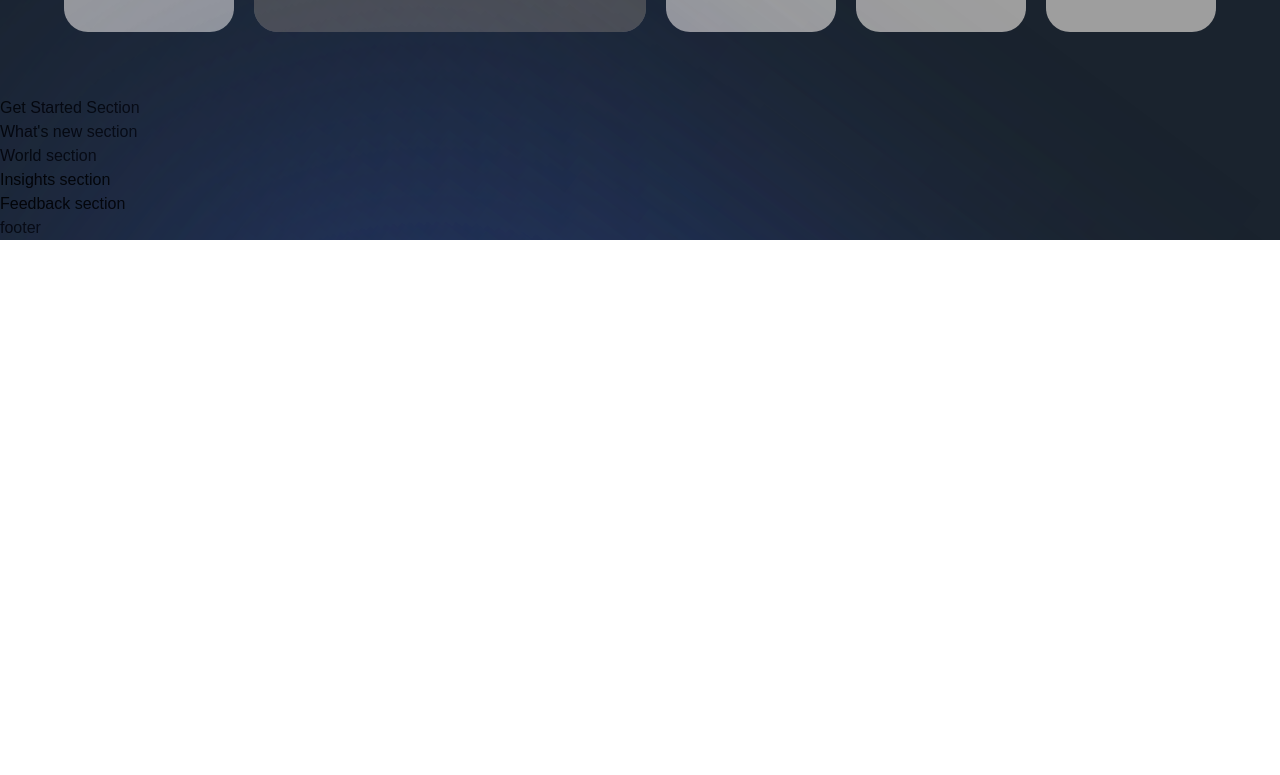
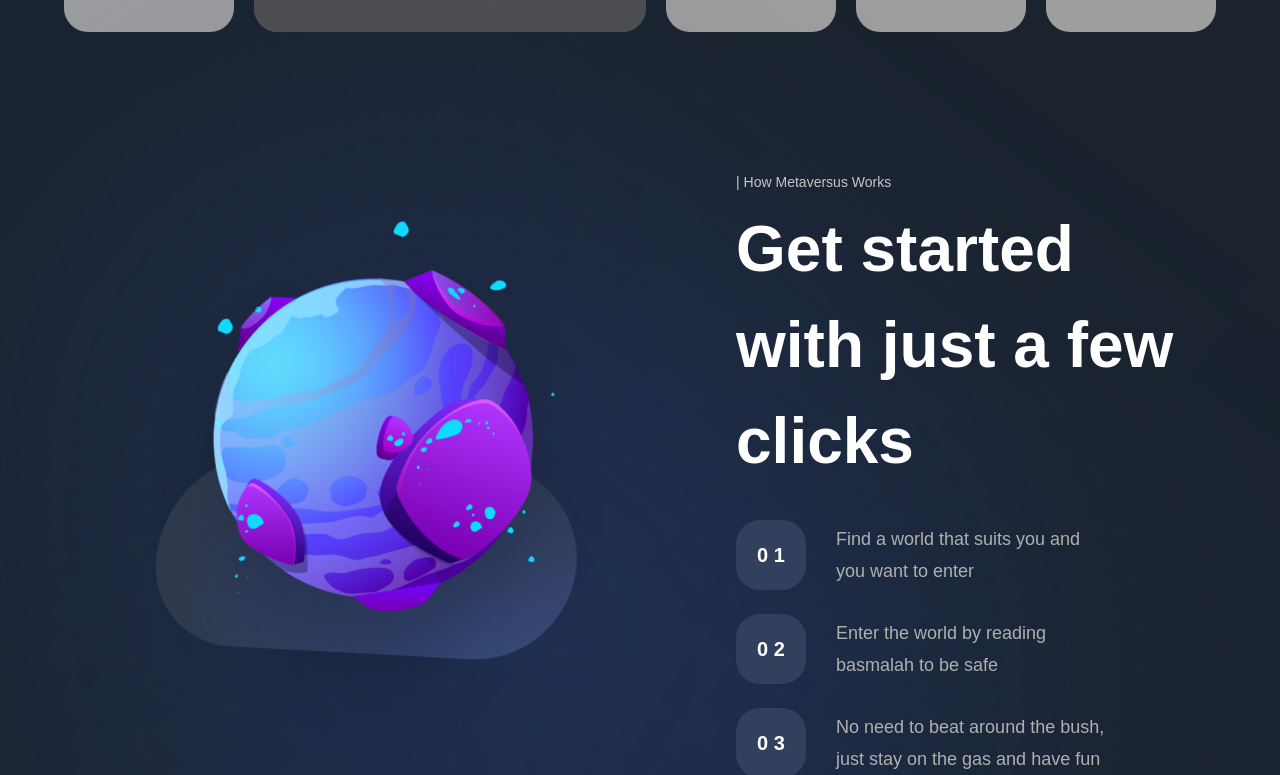
Before and after one commit to imonweb/JM-Metaverse, a Next.js app: page / in a window 1280 px wide. Shown: the part 2572-3347 px from the top of the page. Before the commit the page ends 2812 px from the top, so only its background shows below. Built offline with nearby package versions, Linux system fonts and the light colour scheme; grey boxes are pictures that could not be loaded; a web font is replaced by a local one.

Commit message:
get started

```diff
--- a/components/StartSteps.jsx
+++ b/components/StartSteps.jsx
@@ -1,6 +1,17 @@
-const StartSteps = () => (
-  <div>
-    start steps
+import styles from '../styles';
+
+const StartSteps = ({ number, text }) => (
+  <div className={`${styles.flexCenter} flex-row`}>
+    <div
+      className={`${styles.flexCenter} w-[70px] h-[70px] rounded-[24px] bg-[#323F5D]`}
+    >
+      <p className="font-bold text-[20px] text-white">
+        {number}
+      </p>
+    </div>
+    <p className="flex-1 ml-[30px] font-normal text-[18px] text-[#B0B0B0] leading-[32.4px]">
+      {text}
+    </p>
   </div>
 );
 
--- a/sections/GetStarted.jsx
+++ b/sections/GetStarted.jsx
@@ -1,8 +1,48 @@
 'use client';
 
+import { motion } from 'framer-motion';
+
+import styles from '../styles';
+import { startingFeatures } from '../constants';
+import { StartSteps, TitleText, TypingText } from '../components';
+import { staggerContainer, fadeIn, planetVariants } from '../utils/motion';
+
 const GetStarted = () => (
-  <section>
-    Get Started Section
+  <section className={`${styles.paddings} relative z-10`}>
+    <motion.div
+      variants={staggerContainer}
+      initial="hidden"
+      whileInView="show"
+      viewport={{ once: false, amount: 0.25 }}
+      className={`${styles.innerWidth} mx-auto flex lg:flex-row flex-col gap-8`}
+    >
+      <motion.div
+        variants={planetVariants('left')}
+        className={`flex-1 ${styles.flexCenter}`}
+      >
+        <img
+          src="/get-started.png"
+          alt="get-started"
+          className="w-[90%] h-[90%] object-contain"
+        />
+      </motion.div>
+      <motion.div
+        variants={fadeIn('left', 'tween', 0.2, 1)}
+        className="flex-[0.75] flex justify-center flex-col"
+      >
+        <TypingText title="| How Metaversus Works" />
+        <TitleText title={<>Get started with just a few clicks</>} />
+        <div className="mt-[31px] flex flex-col max-w-[370px] gap-[24px]">
+          {startingFeatures.map((feature, index) => (
+            <StartSteps
+              key={feature}
+              number={`${index < 10 ? '0' : ''} ${index + 1}`}
+              text={feature}
+            />
+          ))}
+        </div>
+      </motion.div>
+    </motion.div>
   </section>
 );
 
```
